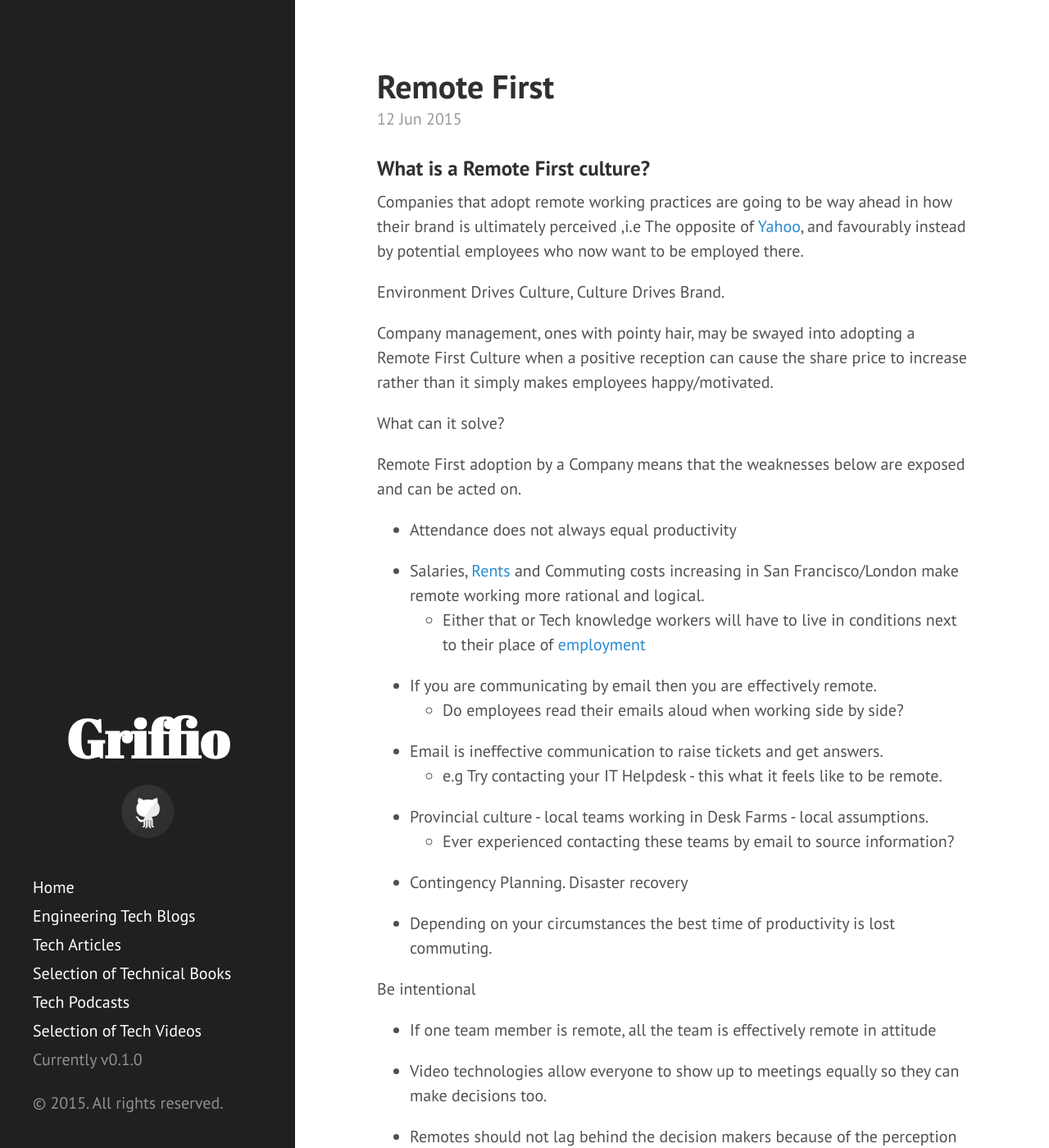
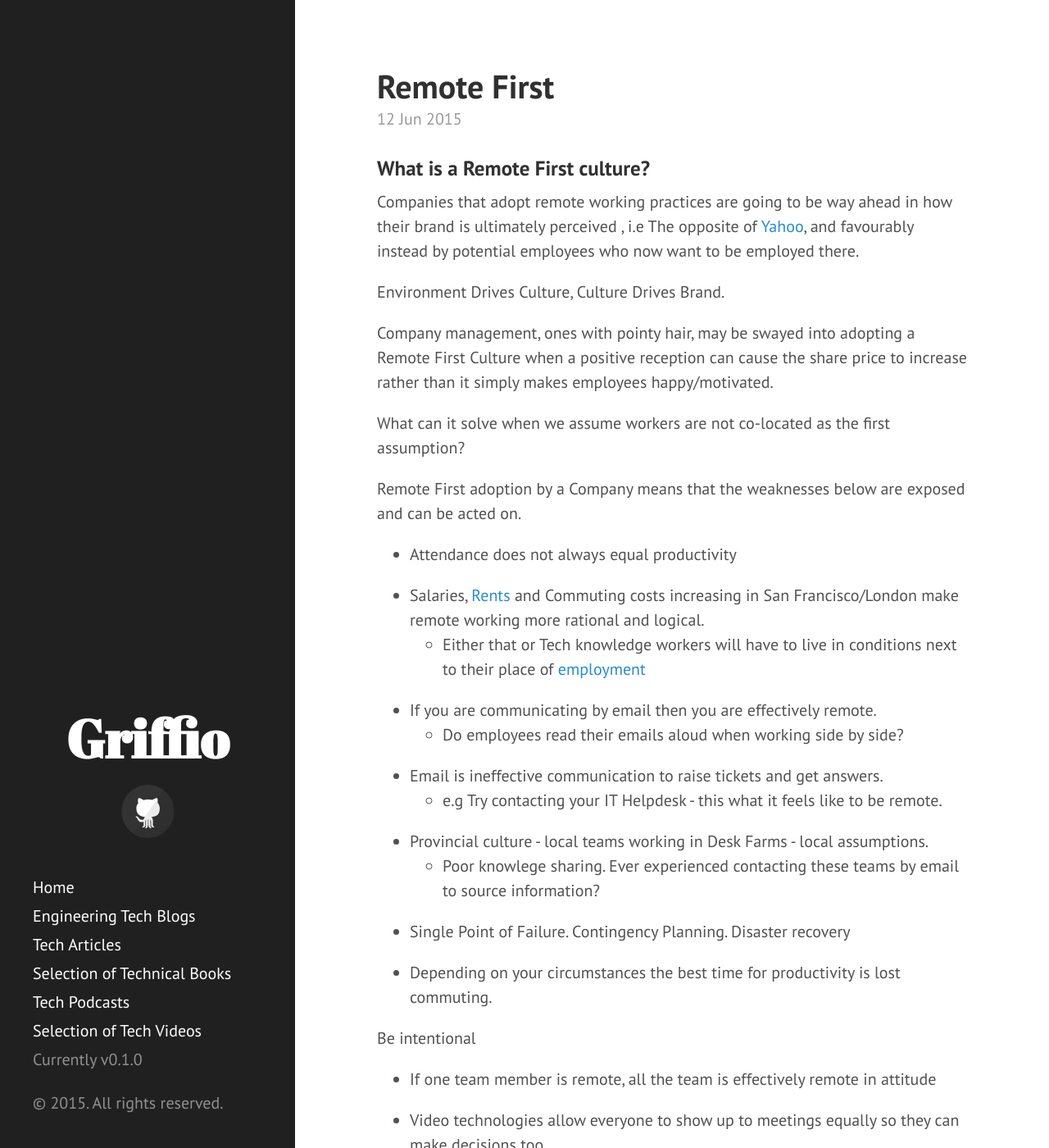
Before and after one commit to griffio/griffio.github.io, a Jekyll site: the page built from _posts/2015-06-12-Remote-First.md, in a window 1280 px wide and 1400 px high. Shown: the whole window at 82% size. Built offline with Jekyll 4.4.1, drawn with Linux system fonts in a browser that asks for light colours; nearby versions of some CDN libraries; some of the changed text lies outside the part shown.

Commit message:
Update 2015-06-12-Remote-First.md

```diff
--- a/_posts/2015-06-12-Remote-First.md
+++ b/_posts/2015-06-12-Remote-First.md
@@ -9,13 +9,13 @@ summary: Remote First Culture
 
 ### What is a Remote First culture?
 
-Companies that adopt remote working practices are going to be way ahead in how their brand is ultimately perceived ,i.e The opposite of [Yahoo](http://allthingsd.com/20130222/physically-together-heres-the-internal-yahoo-no-work-from-home-memo-which-extends-beyond-remote-workers/), and favourably instead by potential employees who now want to be employed there.
+Companies that adopt remote working practices are going to be way ahead in how their brand is ultimately perceived , i.e The opposite of [Yahoo](http://allthingsd.com/20130222/physically-together-heres-the-internal-yahoo-no-work-from-home-memo-which-extends-beyond-remote-workers/), and favourably instead by potential employees who now want to be employed there.
 
 Environment Drives Culture, Culture Drives Brand.
 
 Company management, ones with pointy hair, may be swayed into adopting a Remote First Culture when a positive reception can cause the share price to increase rather than it simply makes employees happy/motivated.
 
-What can it solve?
+What can it solve when we assume workers are not co-located as the first assumption?
 
 Remote First adoption by a Company means that the weaknesses below are exposed and can be acted on.
 
@@ -31,11 +31,11 @@ Remote First adoption by a Company means that the weaknesses below are exposed a
   * e.g Try contacting your IT Helpdesk - this what it feels like to be remote.
 
 * Provincial culture - local teams working in Desk Farms - local assumptions.
-  * Ever experienced contacting these teams by email to source information?
+  * Poor knowlege sharing. Ever experienced contacting these teams by email to source information?
 
-* Contingency Planning. Disaster recovery
+* Single Point of Failure. Contingency Planning. Disaster recovery
 
-* Depending on your circumstances the best time of productivity is lost commuting.
+* Depending on your circumstances the best time for productivity is lost commuting.
 
 Be intentional
 
@@ -53,7 +53,7 @@ Be intentional
 
 * Tools gaining growth and mindshare that work locally and remote such as Slack, Trello, Distributed version control.
 
-* Remote teams can become increasingly skilful.
+* Remote teams can become increasingly skilful
 
 * The skill set to acquire in the next few years is distributed working practices
 
```
Also changed, not shown: other parts of _posts/2015-06-12-Remote-First.md (+1 -1 lines).
